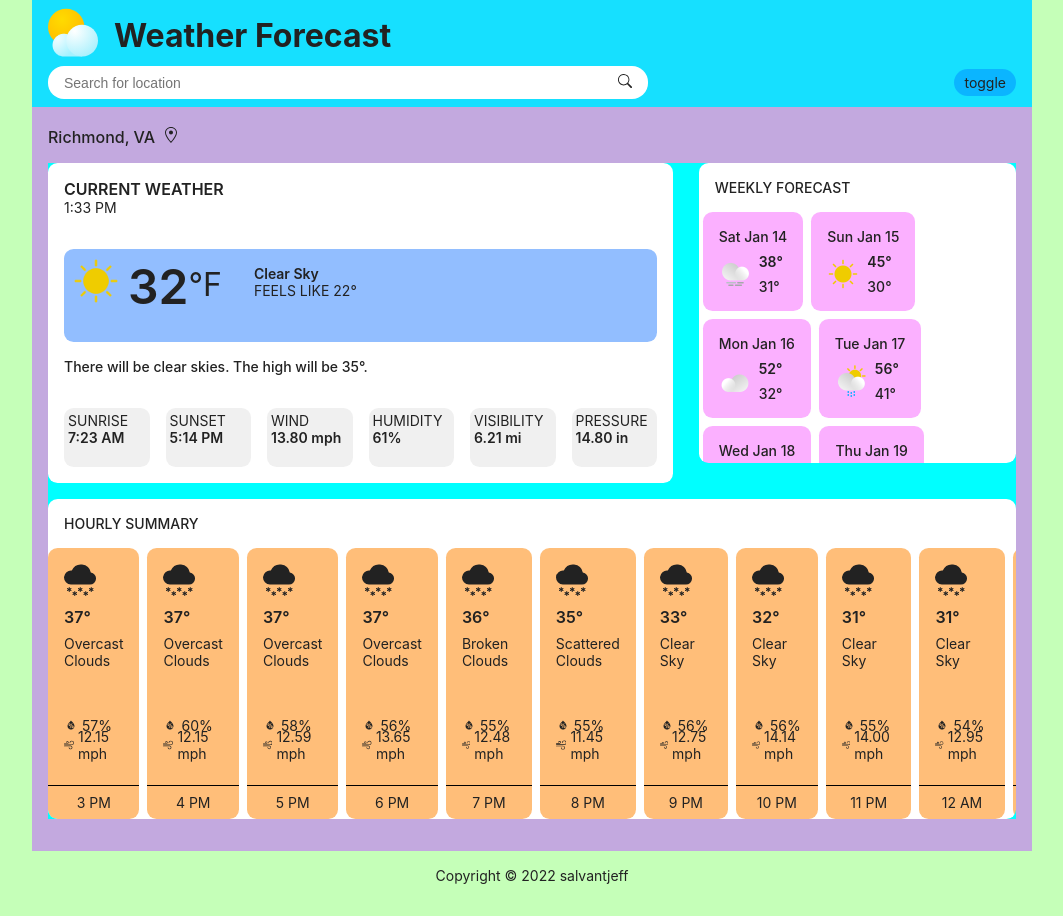
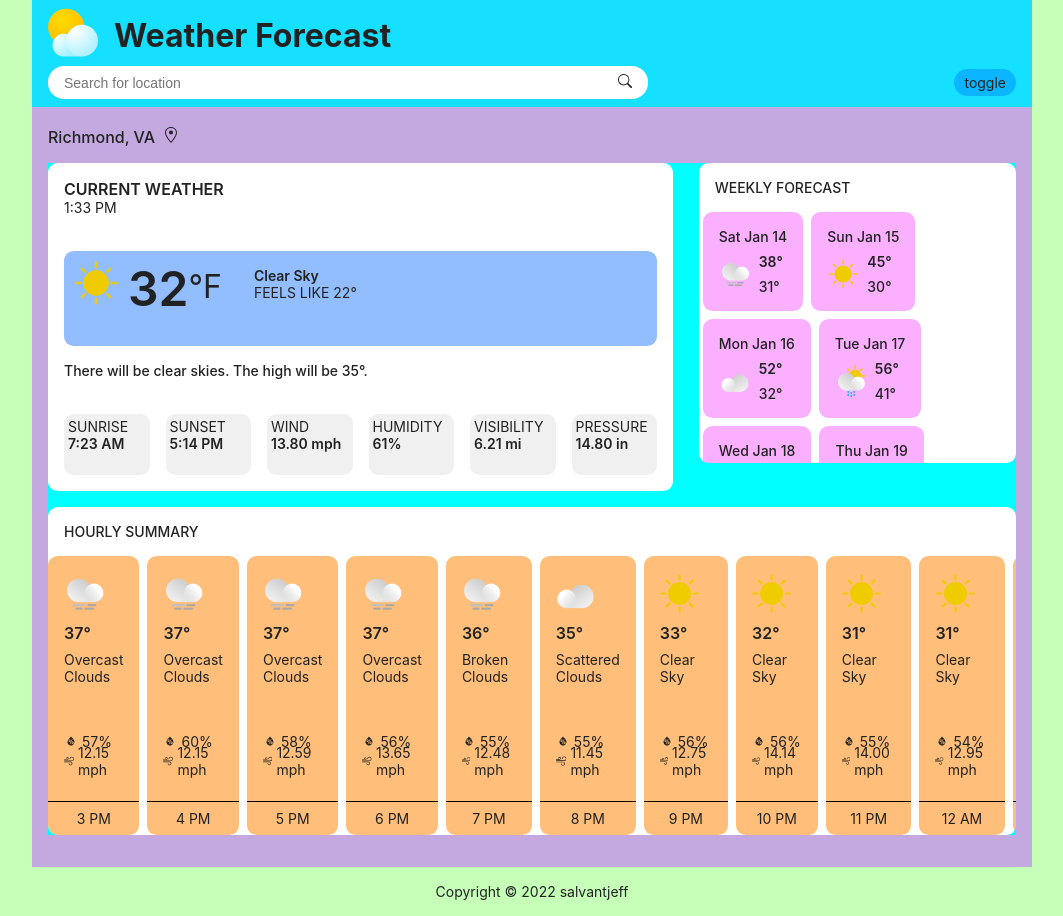
Before and after one commit to salvantjeff/weather-forecast, a React (Create React App) app in the folder weather-forecast-app/: page / in a window 1280 px wide. Shown: the whole page, without its empty margins (108-1171 px from the left). Built offline with nearby package versions, Linux system fonts and the light colour scheme; no server answers.

Commit message:
Use weather description specific icons in Hourly component

```diff
--- a/weather-forecast-app/src/components/Main/Hourly/Hourly.css
+++ b/weather-forecast-app/src/components/Main/Hourly/Hourly.css
@@ -81,3 +81,8 @@
 .hourly-temp-description {
     text-transform: capitalize;
 }
+
+.hourly-weather-icon {
+    width: 2.5rem;
+    width: 2.5rem;
+}
--- a/weather-forecast-app/src/components/Main/Hourly/Hourly.js
+++ b/weather-forecast-app/src/components/Main/Hourly/Hourly.js
@@ -3,6 +3,7 @@ import { BsFillCloudSnowFill, BsWind } from 'react-icons/bs';
 import { WiHumidity } from 'react-icons/wi';
 import initWeatherData from '../../../data/initWeatherData';
 import { kelvinToFahrenheit, kelvinToCelsius } from '../../../helper/convert';
+import WeatherIcons from '../../../data/WeatherIcons';
 
 function Hourly({ weatherData }) {
     let hourly = initWeatherData.hourly;
@@ -22,7 +23,9 @@ function Hourly({ weatherData }) {
                     return (
                         <div key={hour.id} className='hourly-extra-info'>
                             <div className='hourly-extra-info-primary'>
-                                <div className='hourly-weather-icon'><BsFillCloudSnowFill size='2rem'/></div>
+                                <div className='hourly-weather-icon'>
+                                    <img src={WeatherIcons[hour.description]} alt="weather icon" />
+                                </div>
                                 <div className='hourly-temp'>{Math.round(conversionFunc(hour.temp))}°</div>
                                 <div className='hourly-temp-description'>{hour.description}</div>
                             </div>
```
